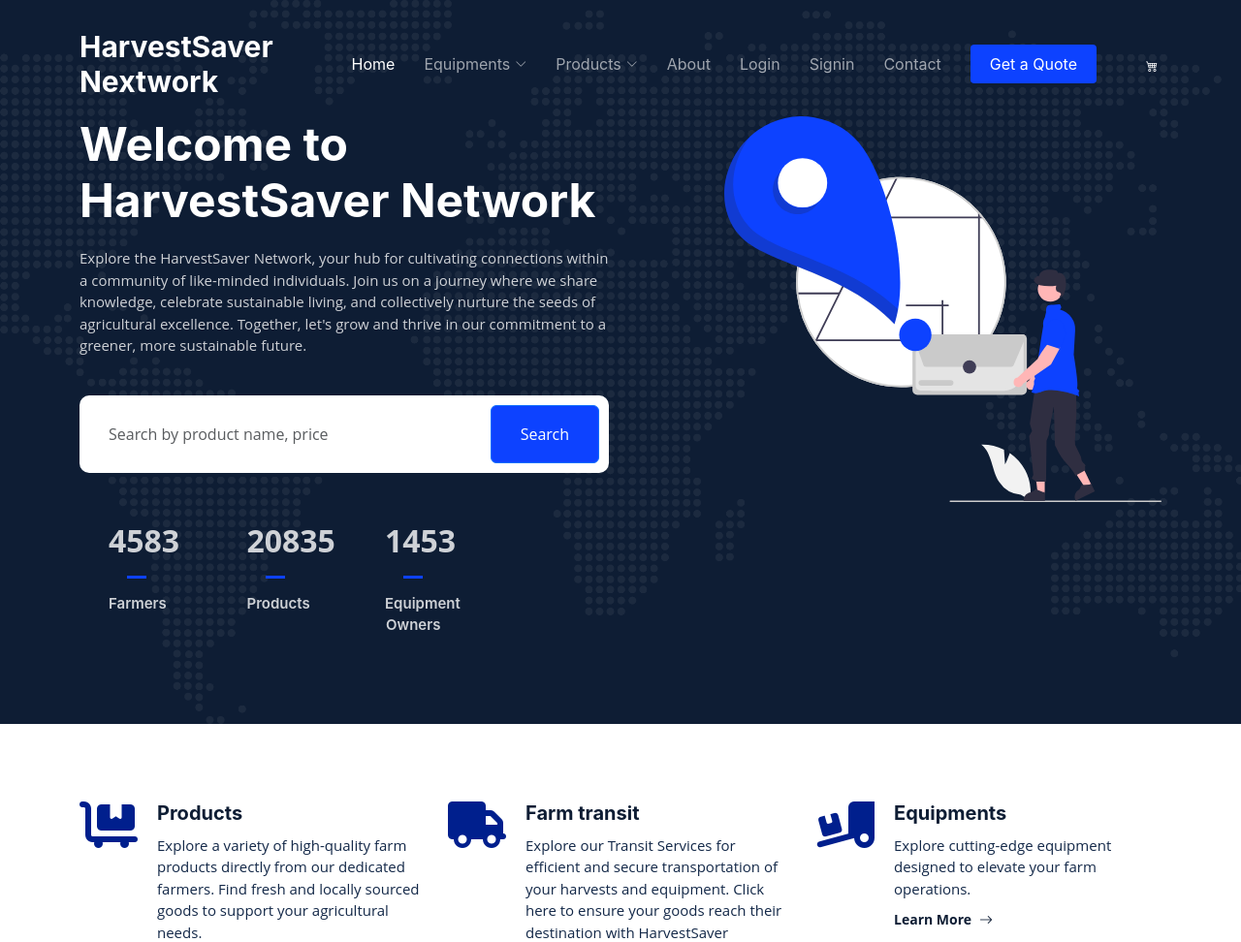
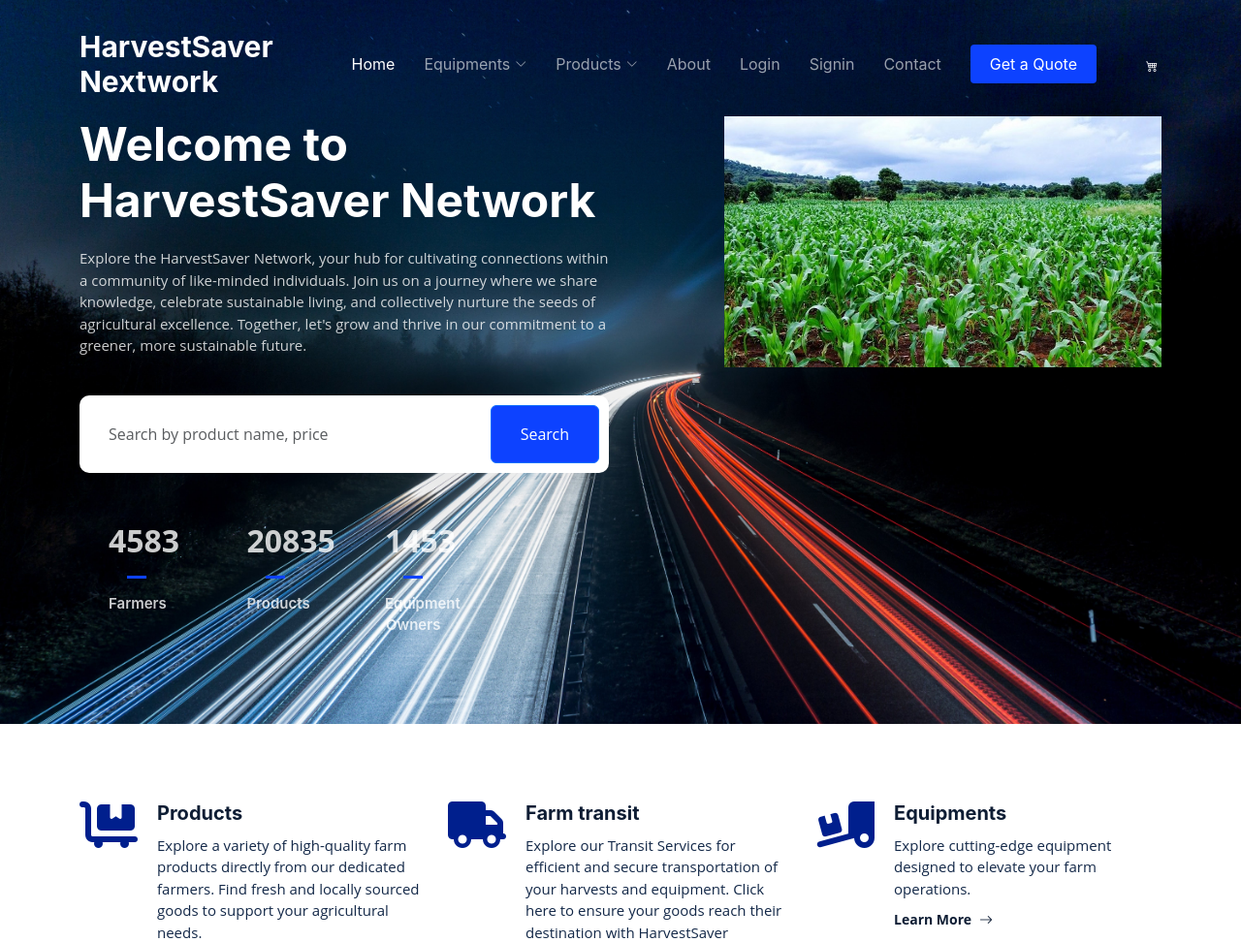
Before and after one commit to Dennismwendwa/harvestsaver, a Django app: page / in a window 1280 px wide. Shown: the top 972 px of the page at 97% size. Run offline with Django 4.2, Linux system fonts and the light colour scheme; data that the repository does not hold is empty; some libraries are stand-ins or nearby versions.

Commit message:
updated static files

```diff
--- a/harvestsaver/farm/templates/farm/index.html
+++ b/harvestsaver/farm/templates/farm/index.html
@@ -142,7 +142,7 @@
         </div>
 
         <div class="col-lg-5 order-1 order-lg-2 hero-img" data-aos="zoom-out">
-          <img src="{% static 'assets/img/hero-img.svg' %}" class="img-fluid mb-3 mb-lg-0" alt="hero image">
+          <img src="{% static 'assets/img/farm-bg.jpg' %}" class="img-fluid mb-3 mb-lg-0" alt="hero image">
         </div>
 
       </div>
--- a/harvestsaver/static/assets/css/main.css
+++ b/harvestsaver/static/assets/css/main.css
@@ -1691,8 +1691,8 @@ section {
 .hero {
   width: 100%;
   min-height: 50vh;
-  background-color: var(--color-secondary);
-  background-image: url("../img/hero-bg.png");
+  background-color: /*var(--color-secondary)*/ rgb(100, 28, 0);
+  background-image: url("../img/quote-bg.jpg");
   background-size: cover;
   background-position: center;
   position: relative;
@@ -1792,7 +1792,7 @@ section {
 --------------------------------------------------------------*/
 .footer {
   font-size: 14px;
-  background-color: var(--color-secondary);
+  background-color: /*var(--color-secondary)*/ rgb(77, 121, 77);
   padding: 50px 0;
   color: white;
 }
```
Also changed, not shown: harvestsaver/accounts/templates/accounts/register.html (+11 -11 lines), harvestsaver/static/assets/img/about.jpg, harvestsaver/static/assets/img/farm-bg.jpg (added), harvestsaver/static/assets/img/hero-bg.png (deleted), harvestsaver/static/assets/img/hero-img.svg (deleted), harvestsaver/static/assets/img/quote-bg.jpg.
